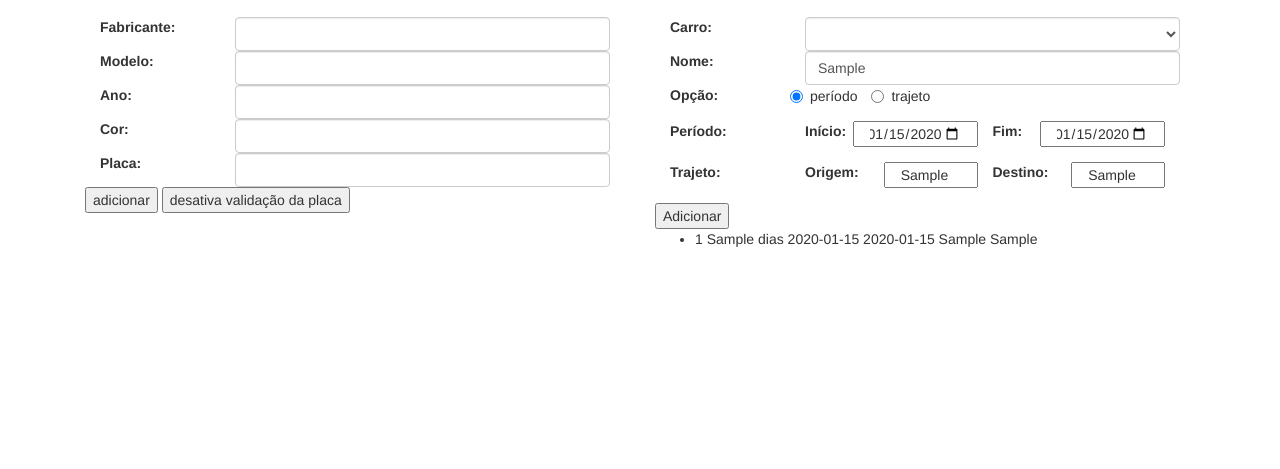
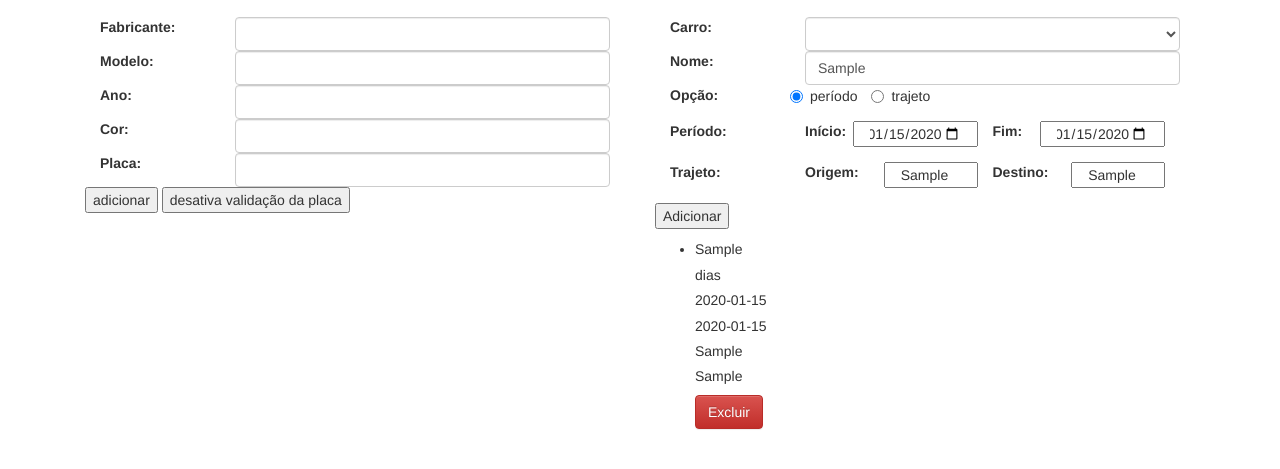
Before and after one commit to porcelani/playground-front-end, a website: page appCarro/aplicacao.html in a window 1280 px wide. Both pictures are taken after typing "Sample", "2020-01-15", "2020-01-15", "Sample", "Sample" into the empty fields and a click on the button "Adicionar". Shown: the part 173-642 px from the top of the page. Drawn offline with nearby package versions, Linux system fonts and the light colour scheme.

Commit message:
Aula dia 19/03/2016 - Criação de template para a lista de elementos;

```diff
--- a/appCarro/aplicacao.html
+++ b/appCarro/aplicacao.html
@@ -51,7 +51,18 @@
         </fieldset>
       </form>
         <ul id="lista">
+
         </ul>
+        <template id="modeloInformacaoCarro">
+            <li>
+                <h5><strong><span class="fabricante">Fiat</span></strong></h5>
+                <h5><span class="modelo">Palio</span></h5>
+                <h5><span class="ano">2020</span></h5>
+                <h5><span class="cor">Amarelo</span></h5>
+                <kbd class="placa">ABC-1239</kbd>
+                <button class="btn btn-danger">Excluir</button>
+            </li>
+        </template>
     </section>
 
   <section id="manager-Simulacao" class="col-md-6">
@@ -113,6 +124,18 @@
       </form>
       <ul id="listaSimulacao">
       </ul>
+      <template id="modeloInformacaoSimulacao">
+          <li>
+              <h5><strong><span class="codigoCarro">Fiat</span></strong></h5>
+              <h5><span class="nomeCliente">Palio</span></h5>
+              <h5><span class="opcao">2020</span></h5>
+              <h5><span class="dataInicio">Amarelo</span></h5>
+              <h5><span class="dataTermino">Amarelo</span></h5>
+              <h5><span class="origem">Amarelo</span></h5>
+              <h5><span class="destino">Amarelo</span></h5>
+              <button class="btn btn-danger">Excluir</button>
+          </li>
+      </template>
   </section>
 
   </body>
--- a/appCarro/js/sistemaCarro.js
+++ b/appCarro/js/sistemaCarro.js
@@ -3,8 +3,6 @@ var AppCarro = function SistemaCarro(){
 
   var app = {};
   function novoCarro(event){
-    //console.log('Alguém clicou no botão!')
-    //console.log(event);
     var carro = new Carro(
       document.getElementById('fabricante').value,
       document.getElementById('modelo').value,
@@ -12,10 +10,11 @@ var AppCarro = function SistemaCarro(){
       document.getElementById('cor').value,
       document.getElementById('placa').value
       );
+
     carros.push(carro);
     console.log('Adicionando ' + carro.toString());
     console.log(carros);
-    adicionaCarroALista(carro);
+    imprimirListaCarro();
     event.preventDefault();
   }
 
@@ -33,22 +32,46 @@ var AppCarro = function SistemaCarro(){
     simulacoes.push(simulacao);
     console.log('Adicionando ' + simulacao.toString());
     console.log(simulacoes);
-    adicionarSimulacaoALista(simulacao);
+    imprimirListaSimulacao();
     event.preventDefault();
   }
 
-  function adicionarSimulacaoALista(simulacao) {
-    var li = document.createElement('li');
-    li.textContent = simulacao.toString();
-    var lista = document.getElementById('listaSimulacao');
-    lista.appendChild(li);
+  function imprimirListaCarro() {
+    var lista = document.getElementById('lista');
+    lista.textContent = '';
+    for (var i = 0; i < carros.length; i++) {
+      var carro = carros[i];
+      var modelo = document.getElementById('modeloInformacaoCarro');
+      var copia = modelo.content.firstElementChild.cloneNode(true);
+      copia.querySelector('.fabricante').textContent = carro.fabricante;
+      copia.querySelector('.modelo').textContent = carro.modelo;
+      copia.querySelector('.ano').textContent = carro.ano;
+      copia.querySelector('.placa').textContent = carro.placa;
+      copia.querySelector('.cor').textContent = carro.cor;
+
+      var lista = document.getElementById('lista');
+      lista.appendChild(copia);
+    }
   }
 
-  function adicionaCarroALista(carro) {
-    var li = document.createElement('li');
-    li.textContent = carro.toString();
-    var lista = document.getElementById('lista');
-    lista.appendChild(li);
+  function imprimirListaSimulacao() {
+    var lista = document.getElementById('listaSimulacao');
+    lista.textContent = '';
+    for (var i = 0; i < simulacoes.length; i++) {
+      var simulacao = simulacoes[i];
+      var modelo = document.getElementById('modeloInformacaoSimulacao');
+      var copia = modelo.content.firstElementChild.cloneNode(true);
+      copia.querySelector('.codigoCarro').textContent = simulacao.codigoCarro;
+      copia.querySelector('.nomeCliente').textContent = simulacao.nomeCliente;
+      copia.querySelector('.opcao').textContent = simulacao.opcao;
+      copia.querySelector('.dataInicio').textContent = simulacao.dataInicio;
+      copia.querySelector('.dataTermino').textContent = simulacao.dataTermino;
+      copia.querySelector('.origem').textContent = simulacao.origem;
+      copia.querySelector('.destino').textContent = simulacao.destino;
+
+      var lista = document.getElementById('listaSimulacao');
+      lista.appendChild(copia);
+    }
   }
 
   function validaCharsPlaca(event){
```
